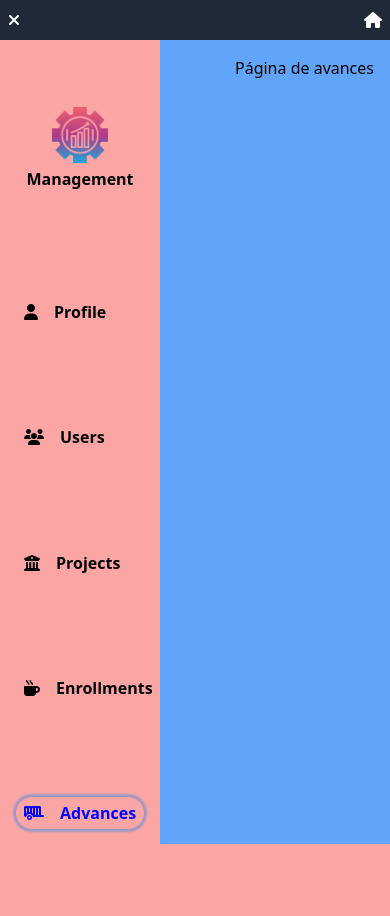
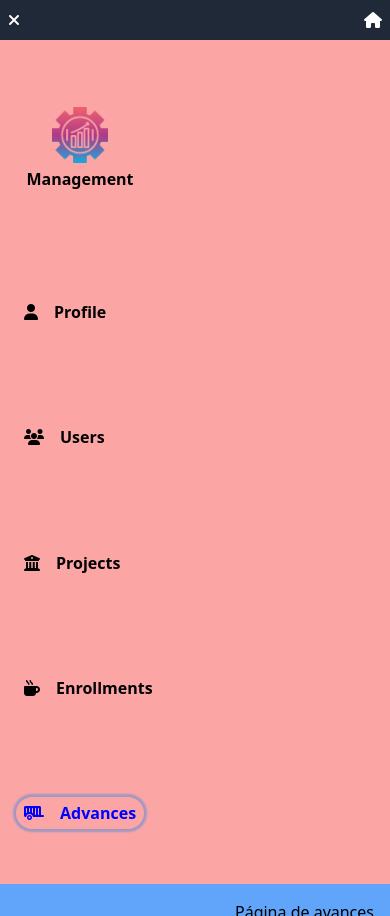
Before and after one commit to FredyAlexHoyosAriza/project-management, a Next.js app: page /admin/advances in a window 390 px wide. Before the commit the page ends 884 px from the top, so only its background shows below. Built offline with nearby package versions, Linux system fonts and the light colour scheme; what @apollo/experimental-nextjs-app-support would draw is missing.

Commit message:
Se adaptan nuevamente estilos pequeños

```diff
--- a/src/app/admin/layout.tsx
+++ b/src/app/admin/layout.tsx
@@ -4,10 +4,10 @@ import { ToastContainer } from "react-toastify";
 
 // Layout para la sección de administración
 export default function Layout ({ children }: { children: ReactNode }) {
-  return (
+  return (// ml-auto w-[calc(100vw-10rem)]
     <div className="flex flex-col w-screen h-screen md:flex-row">
       <SideBar />
-      <main className="flex-grow flex items-start ml-auto w-[calc(100vw-10rem)] justify-end md:justify-center sm:w-screen h-auto p-4 bg-blue-400 overflow-y-auto">
+      <main className="flex-grow flex items-start justify-end md:justify-center sm:w-screen h-auto p-4 bg-blue-400 overflow-y-auto">
         {children}
         <ToastContainer
         position="bottom-right"
--- a/src/components/SideBar.tsx
+++ b/src/components/SideBar.tsx
@@ -77,7 +77,7 @@ const SideBar = () => {
           : isAnimating
           ? "-translate-x-full"
           : "hidden"
-        } menu absolute top-10 md:top-0 md:static md:block transition-transform duration-300 ease-in-out`}
+        } menu sm:absolute top-10 md:top-0 md:static md:block transition-transform duration-300 ease-in-out`}
         onTransitionEnd={handleTransitionEnd}
         // Usamos aria-hidden para mejorar accesibilidad
         aria-hidden={!showSidebar}
```
